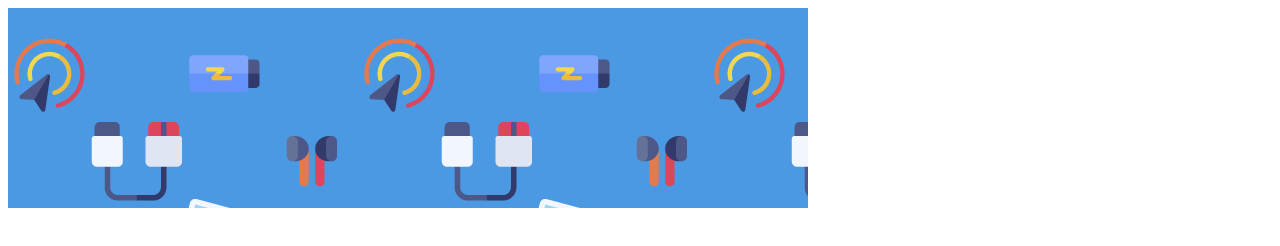
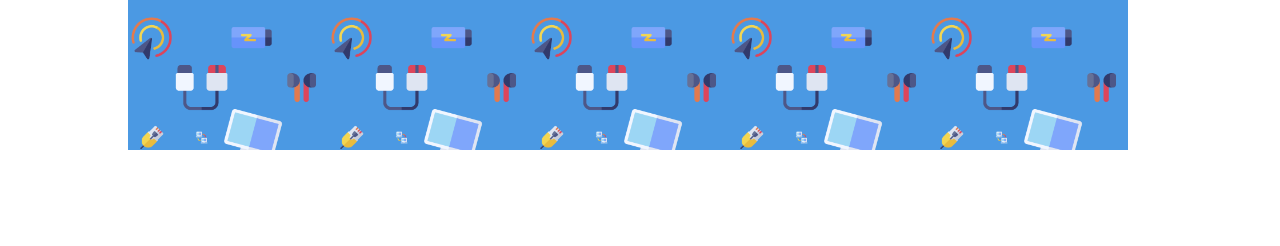
Before and after one commit to EleonoraFlaborea/html-css-booleaner, a plain HTML site: page index.html in a window 1280 px wide. Drawn offline with Linux system fonts and the light colour scheme.

Commit message:
add background size

```diff
--- a/css/style.css
+++ b/css/style.css
@@ -1,10 +1,15 @@
+body{
+    margin: 0%;
+}
 /* Header */
 .pattern {
-    width: 800px;
-    height: 200px;
+    width: 1000px;
+    height: 150px;
     background-color: rgb(75, 153, 227);
     background-image: url('../img/pattern.png');
     background-repeat: repeat;
-
+    background-size: 40%;
+    margin-left: 10%;
+    margin-right: 10%;
 
 }
```
